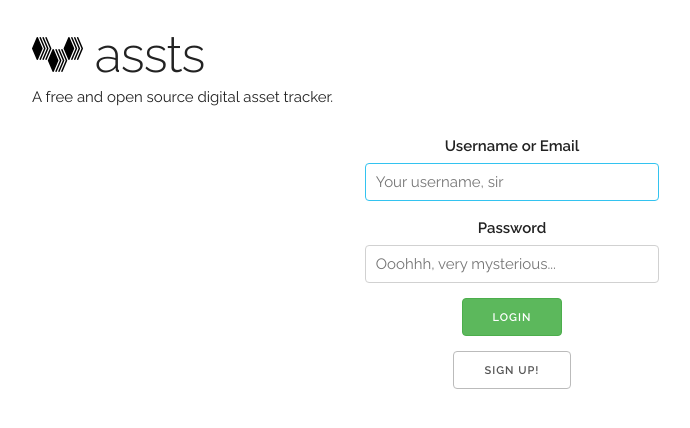
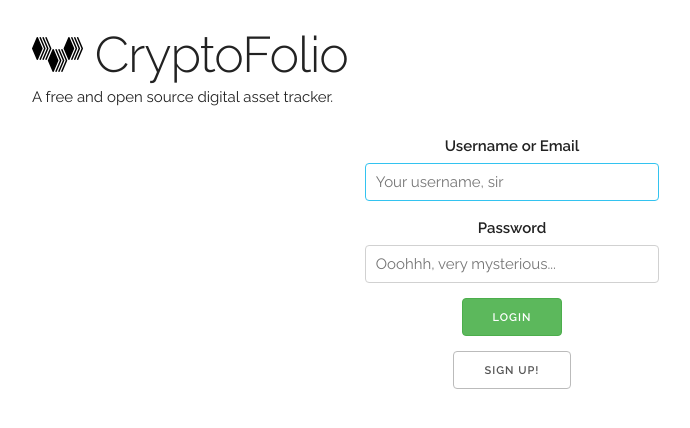
Before and after one commit to andreihod/cryptofolio, an Angular app: page / in a window 1280 px wide. Shown: the top 428 px of the page, without its empty margins (128-818 px from the left). Built offline with nearby package versions, Linux system fonts and the light colour scheme.

Commit message:
Layout: Changing title

```diff
--- a/src/app/app.component.ts
+++ b/src/app/app.component.ts
@@ -10,7 +10,7 @@ import { Component } from '@angular/core';
 })
 export class AppComponent {
 
-  title = 'assts';
+  title = 'CryptoFolio';
   description = 'A free and open source digital asset tracker.';
 
 
--- a/src/index.html
+++ b/src/index.html
@@ -4,7 +4,7 @@
 <head>
 
   <meta charset="utf-8">
-  <title>assts</title>
+  <title> :: CryptoFolio :: </title>
   <meta name="description" content="">
   <meta name="author" content="">
   <base href="/">
```
